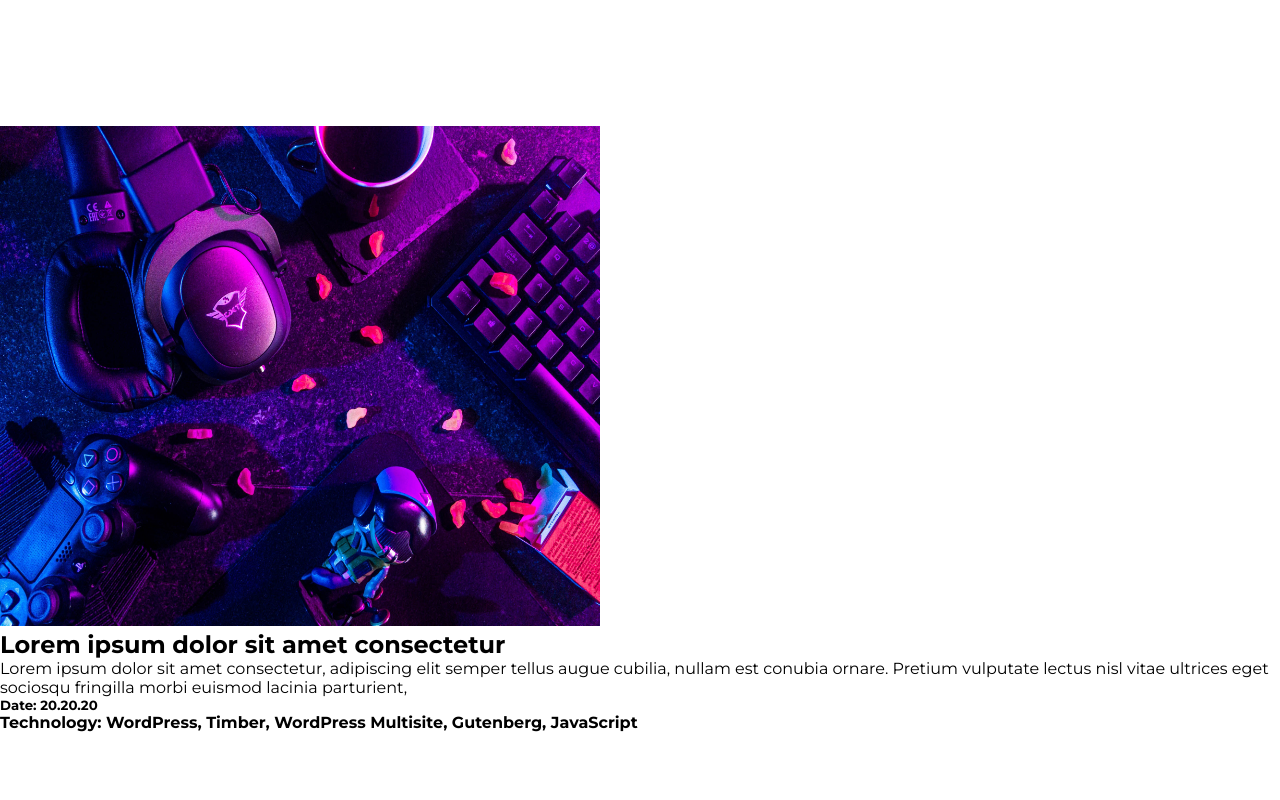
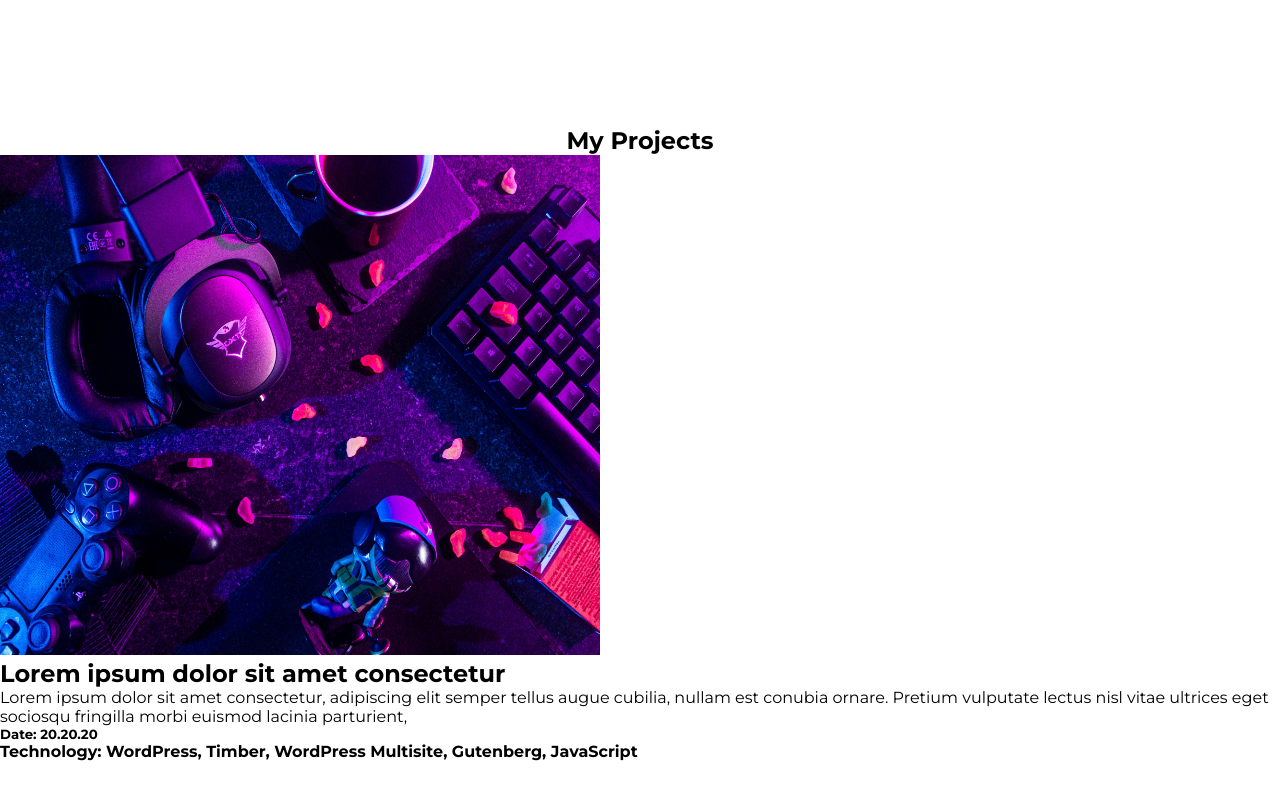
Before and after one commit to alphadev97/Alpha97---Personel-Portfolio, a Next.js app: page / in a window 1280 px wide. Shown: the part 1394-2194 px from the top of the page. Built offline with nearby package versions, Linux system fonts and the light colour scheme.

Commit message:
Projects

```diff
--- a/src/data/static-data.ts
+++ b/src/data/static-data.ts
@@ -71,8 +71,7 @@ export const aboutItem = {
 };
 
 // PROJECTS ITEM
-export const projectsItem = [
-  {
+export const projectsItem = {
   title: "My Projects",
   projects: [
     {
@@ -212,8 +211,7 @@ export const projectsItem = [
       ],
     },
   ],
-  },
-];
+};
 
 // SKILLS ITEM
 export const skillsItem = [
```
Lines whose indentation alone changed are shown as unchanged.
